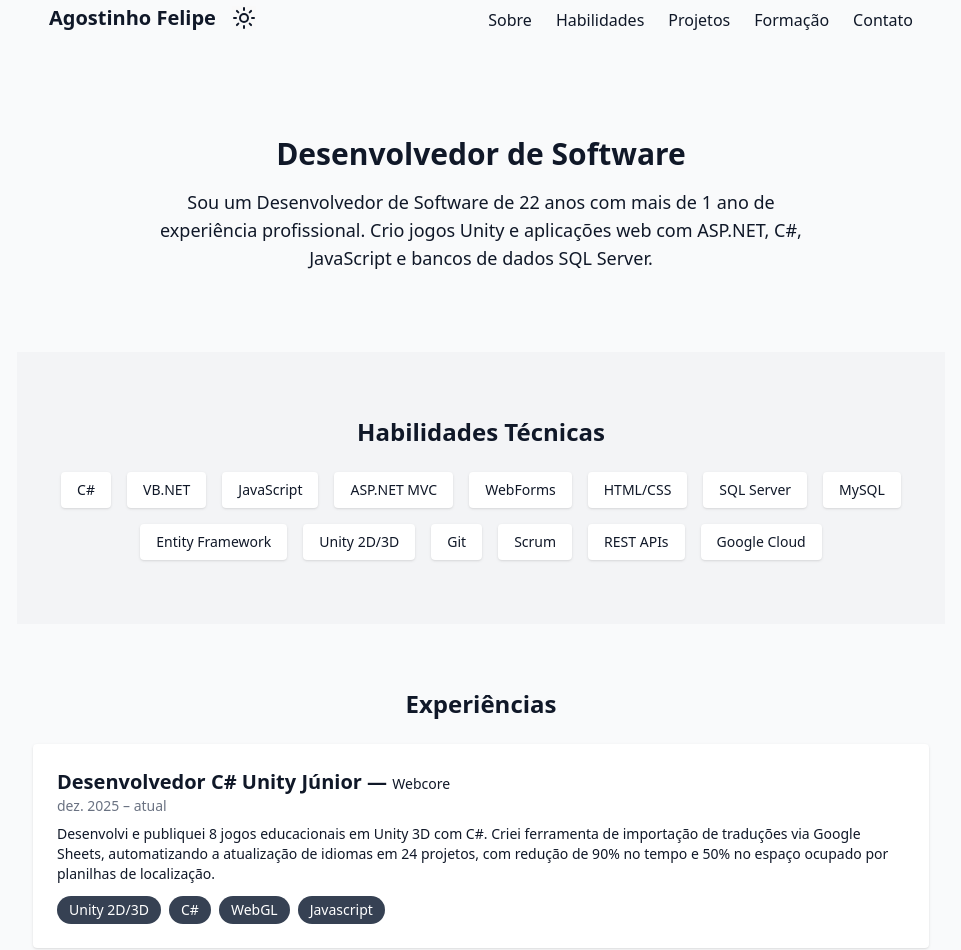
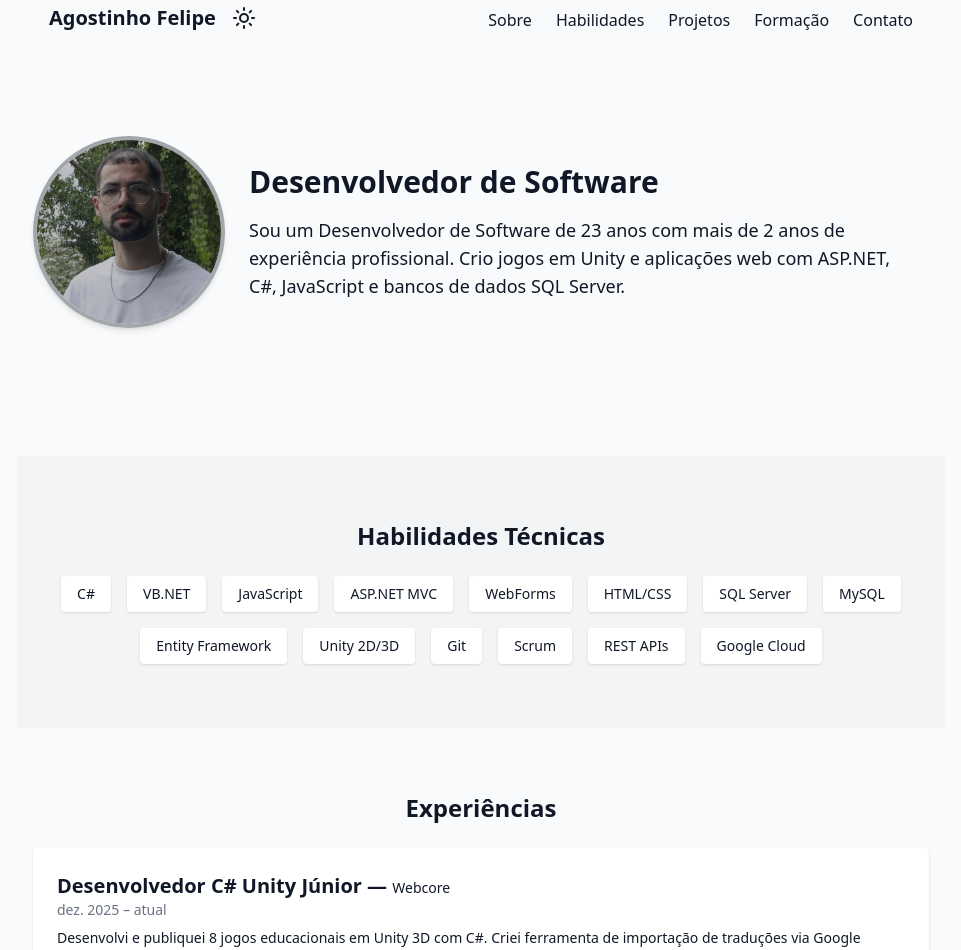
Before and after one commit to a-felipe-silva/Resume-Portfolio, a React (Vite) app: page / in a window 1280 px wide. Shown: the part 60-1010 px from the top of the page, without its empty margins (159-1120 px from the left). Built offline with nearby package versions, Linux system fonts and the light colour scheme.

Commit message:
Add profile image

```diff
--- a/src/components/About.jsx
+++ b/src/components/About.jsx
@@ -1,11 +1,20 @@
 export default function About() {
     return (
-      <section id="sobre" className="py-20 px-4 text-center">
-        <h2 className="text-3xl font-bold mb-4">Desenvolvedor de Software</h2>
-        <p className="max-w-2xl mx-auto text-lg">
-          Sou um Desenvolvedor de Software de 22 anos com mais de 1 ano de experiência profissional.
-          Crio jogos Unity e aplicações web com ASP.NET, C#, JavaScript e bancos de dados SQL Server.
-        </p>
+      <section id="sobre" className="py-20 px-4 flex flex-col md:flex-row items-center gap-6 gap-y-14 mb-12">
+        <img
+          src="/images/profile.jpg"
+          alt="Agostinho Felipe"
+          className="w-38 h-38 md:w-48 md:h-48 rounded-full object-cover border-4 border-gray-300 dark:border-gray-600 shadow-md filter grayscale-10 hover:grayscale-0 brightness-80 hover:brightness-100 contrast-90 hover:contrast-100  transition duration-300 ease-in-out"
+          onClick={() => window.open("https://www.linkedin.com/in/agostinhofelipe/", "_blank")}
+        />
+
+        <div className="text-center md:text-left">
+          <h2 className="text-3xl font-bold mb-4">Desenvolvedor de Software</h2>
+          <p className="max-w-2xl mx-auto text-lg">
+            Sou um Desenvolvedor de Software de 23 anos com mais de 2 anos de experiência profissional.
+            Crio jogos em Unity e aplicações web com ASP.NET, C#, JavaScript e bancos de dados SQL Server.
+          </p>
+        </div>
       </section>
     );
   }
--- a/src/components/Experience.jsx
+++ b/src/components/Experience.jsx
@@ -51,9 +51,9 @@ const jobs = [
               <p className="mt-2 text-sm">{job.descricao}</p>
 
               {job.tags?.length > 0 && (
-                <ul className="flex flex-wrap gap-2 mt-3 text-sm text-white">
+                <ul className="flex flex-wrap gap-2 mt-3 text-sm text-gray-300 dark:text-gray-900">
                   {job.tags.map((tag, i) => (
-                    <li key={i} className="bg-gray-700 px-3 py-1 rounded-full">{tag}</li>
+                    <li key={i} className="bg-gray-700 dark:bg-gray-100 px-3 py-1 rounded-full">{tag}</li>
                   ))}
                 </ul>
               )}
--- a/src/components/Header.jsx
+++ b/src/components/Header.jsx
@@ -35,7 +35,7 @@ const Header = () => {
         </div>
 
         {/* Navegação à direita */}
-        <nav className="flex flex-wrap gap-x-6 text-sm md:text-base">
+        <nav className="flex flex-wrap gap-x-6 text-sm md:text-base justify-center md:justify-start">
           <a href="#sobre" className="hover:font-bold transition-all">Sobre</a>
           <a href="#habilidades" className="hover:font-bold transition-all">Habilidades</a>
           <a href="#projetos" className="hover:font-bold transition-all">Projetos</a>
```
Also changed, not shown: public/images/profile.jpg (added).
